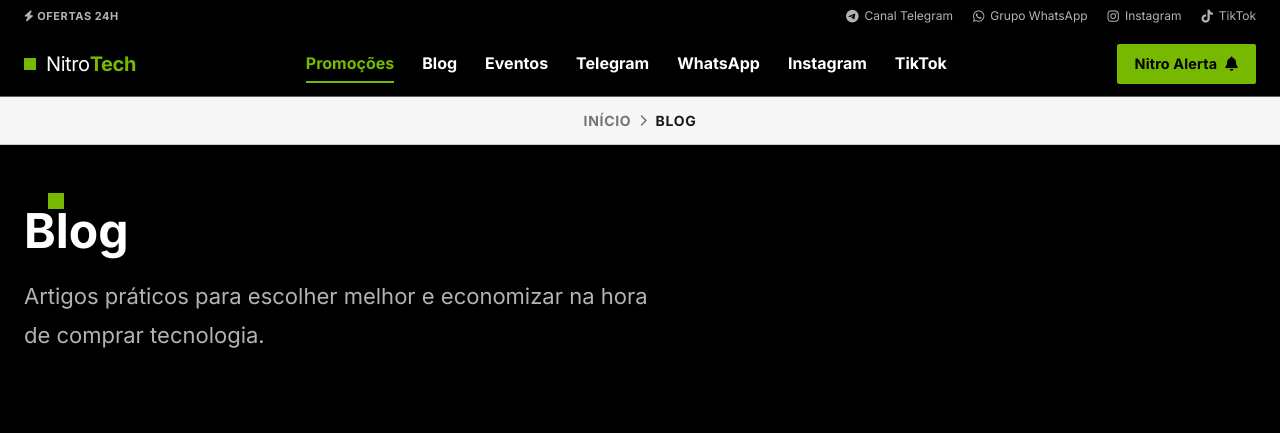
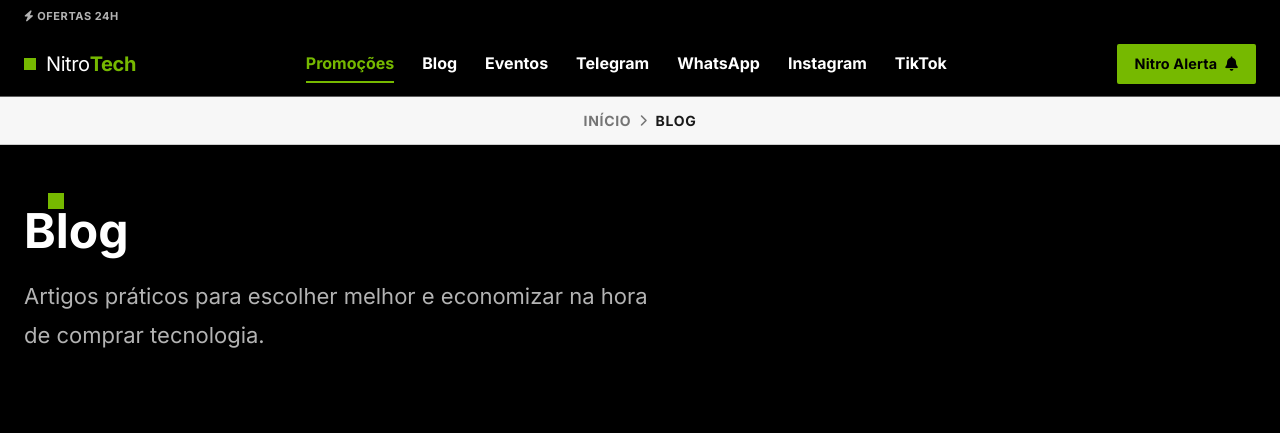
Before and after one commit to andresperes33/andrebot, a Django app: page /blog/ in a window 1280 px wide. Shown: the top 433 px of the page. Run offline with Django 5.2, Linux system fonts and the light colour scheme; data that the repository does not hold is empty.

Commit message:
Remove icones de redes sociais do topo do cabecalho (mantem OFERTAS 24H)

```diff
--- a/bot/static/bot/nvidia.css
+++ b/bot/static/bot/nvidia.css
@@ -70,7 +70,7 @@ button, input { font-family: inherit; }
     padding: 0 24px;
     display: flex;
     align-items: center;
-    justify-content: space-between;
+    justify-content: flex-start;
     gap: 24px;
 }
 .utility-left {
@@ -83,18 +83,6 @@ button, input { font-family: inherit; }
     letter-spacing: 0.05em;
     text-transform: uppercase;
 }
-.utility-right { display: flex; align-items: center; gap: 20px; }
-.utility-link {
-    color: var(--on-dark-mute);
-    font-size: 12px;
-    font-weight: 400;
-    display: inline-flex;
-    align-items: center;
-    gap: 6px;
-    transition: color 0.15s;
-}
-.utility-link:hover { color: var(--primary); }
-.utility-link i { font-size: 13px; }
 
 /* ─── Primary Nav (dark, 64px) ───────────────────────────────── */
 .primary-nav {
@@ -1350,7 +1338,6 @@ a.price-history-row:hover {
 @media (max-width: 768px) {
     .nav-links { display: none; }
     .nav-burger { display: flex; }
-    .utility-bar { display: none; }
     .nav-actions .btn { display: none; }
     .footer-inner { grid-template-columns: 1fr 1fr; }
     .hero-dark { padding: 48px 24px 40px; }
--- a/bot/templates/bot/base.html
+++ b/bot/templates/bot/base.html
@@ -58,12 +58,6 @@
         <div class="utility-bar-inner">
             <div class="utility-left">
                 <span><i class="fas fa-bolt"></i> OFERTAS 24H</span>
-            </div>
-            <div class="utility-right">
-                <a href="https://t.me/Nitro_Tech_1" target="_blank" class="utility-link telegram"><i class="fab fa-telegram-plane"></i> <span class="utility-label">Canal Telegram</span></a>
-                <a href="https://chat.whatsapp.com/Jxjt68Mfr9J4tx1vIS82DD" target="_blank" class="utility-link whatsapp"><i class="fab fa-whatsapp"></i> <span class="utility-label">Grupo WhatsApp</span></a>
-                <a href="https://www.instagram.com/nitro_tech_brasil/" target="_blank" class="utility-link instagram"><i class="fab fa-instagram"></i> <span class="utility-label">Instagram</span></a>
-                <a href="https://www.tiktok.com/@nitrotech.store" target="_blank" class="utility-link tiktok"><i class="fab fa-tiktok"></i> <span class="utility-label">TikTok</span></a>
             </div>
         </div>
     </div>
```
